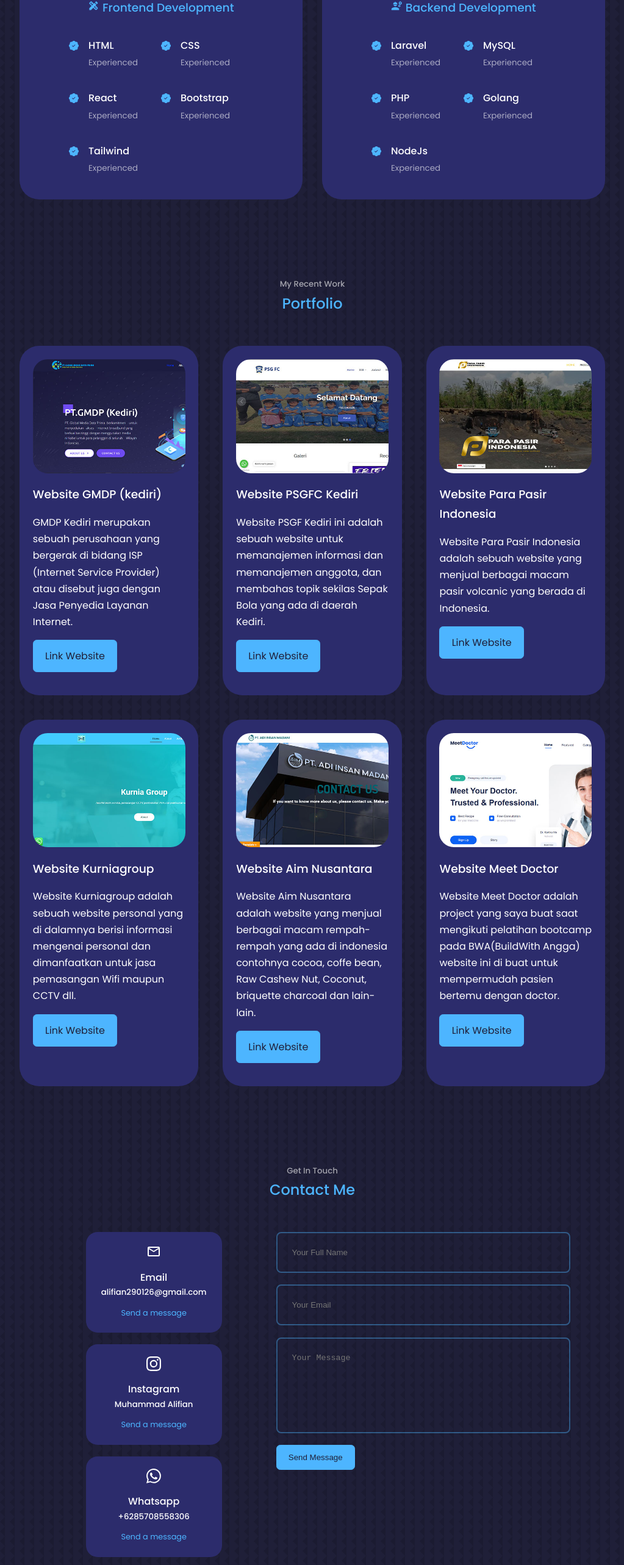
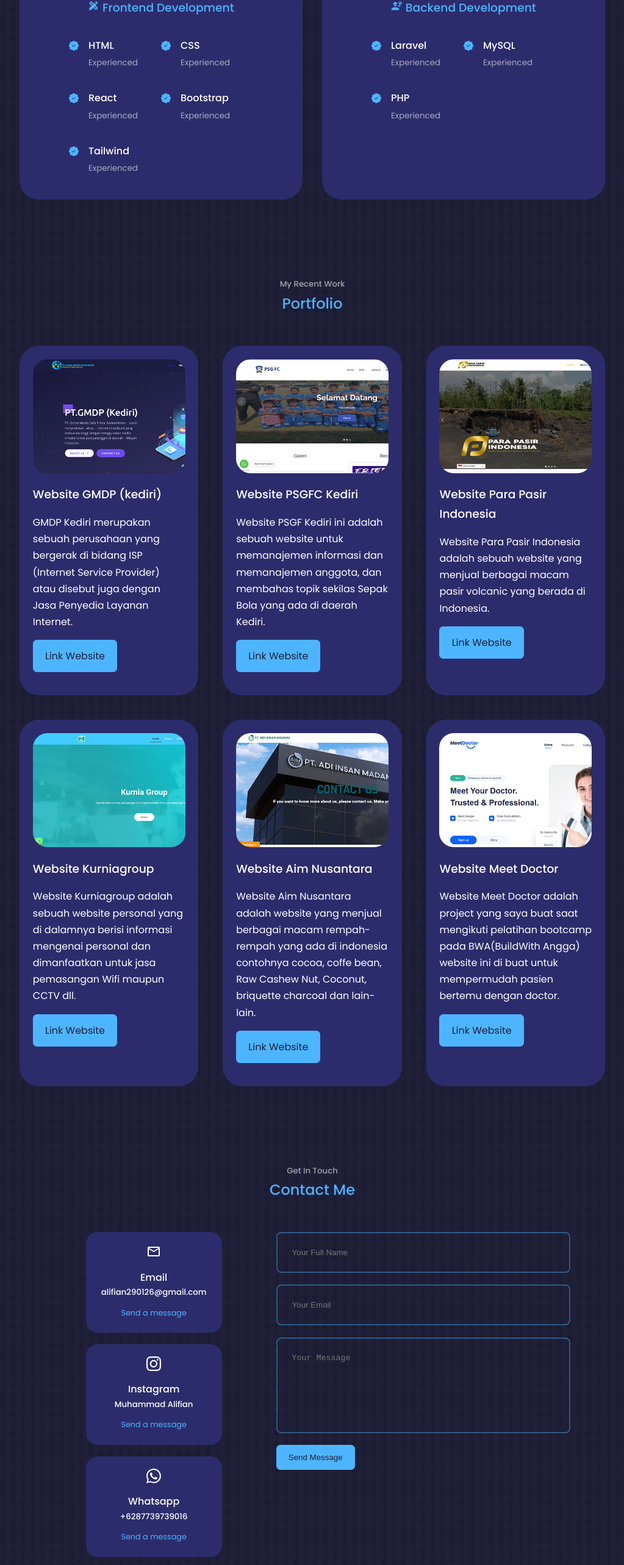
Before and after one commit to Alifian438/React-Portofolio, a React (Create React App) app: page / in a window 1280 px wide. Shown: the part 1769-4335 px from the top of the page at 61% size, without its empty margins (128-1151 px from the left). Built offline with nearby package versions, Linux system fonts and the light colour scheme.

Commit message:
ubah experience dan contact

```diff
--- a/package.json
+++ b/package.json
@@ -12,6 +12,7 @@
     "react-dom": "^18.2.0",
     "react-icons": "^4.4.0",
     "react-scripts": "^5.0.1",
+    "react-scrollspy": "^3.4.3",
     "sweetalert2": "^11.4.37",
     "sweetalert2-react-content": "^5.0.3",
     "swiper": "^6.8.4",
--- a/src/components/contact/contact.jsx
+++ b/src/components/contact/contact.jsx
@@ -52,8 +52,8 @@ export const contact = () => {
           <article className='contact__option'>
             <BsWhatsapp className='contact__option-icon'/>
             <h4>Whatsapp</h4>
-            <h5>+6285708558306</h5>
-            <a href="http://wa.me/+6285708558306" target='_blank'>Send a message</a>
+            <h5>+6287739739016</h5>
+            <a href="http://wa.me/+6287739739016" target='_blank'>Send a message</a>
           </article>
         </div>
         {/* end contact option */}
--- a/src/components/experience/experience.jsx
+++ b/src/components/experience/experience.jsx
@@ -76,20 +76,20 @@ export const experience = () => {
                 <small className='text-light'>Experienced</small>
                 </div>
               </article>
-              <article className='experience__details'>
+              {/* <article className='experience__details'>
                 <BsPatchCheckFill className='experience__details-icon'/>
                 <div>
                 <h4>Golang</h4>
                 <small className='text-light'>Experienced</small>
                 </div>
-              </article>
-              <article className='experience__details'>
+              </article> */}
+              {/* <article className='experience__details'>
                 <BsPatchCheckFill className='experience__details-icon'/>
                 <div>
                 <h4>NodeJs</h4>
                 <small className='text-light'>Experienced</small>
                 </div>
-              </article>
+              </article> */}
             </div>
         </div>
       </div>
```
Also changed, not shown: src/components/nav/nav.jsx (line endings or trailing spaces), 1 other file (tests, documents, lock files or other folders).
